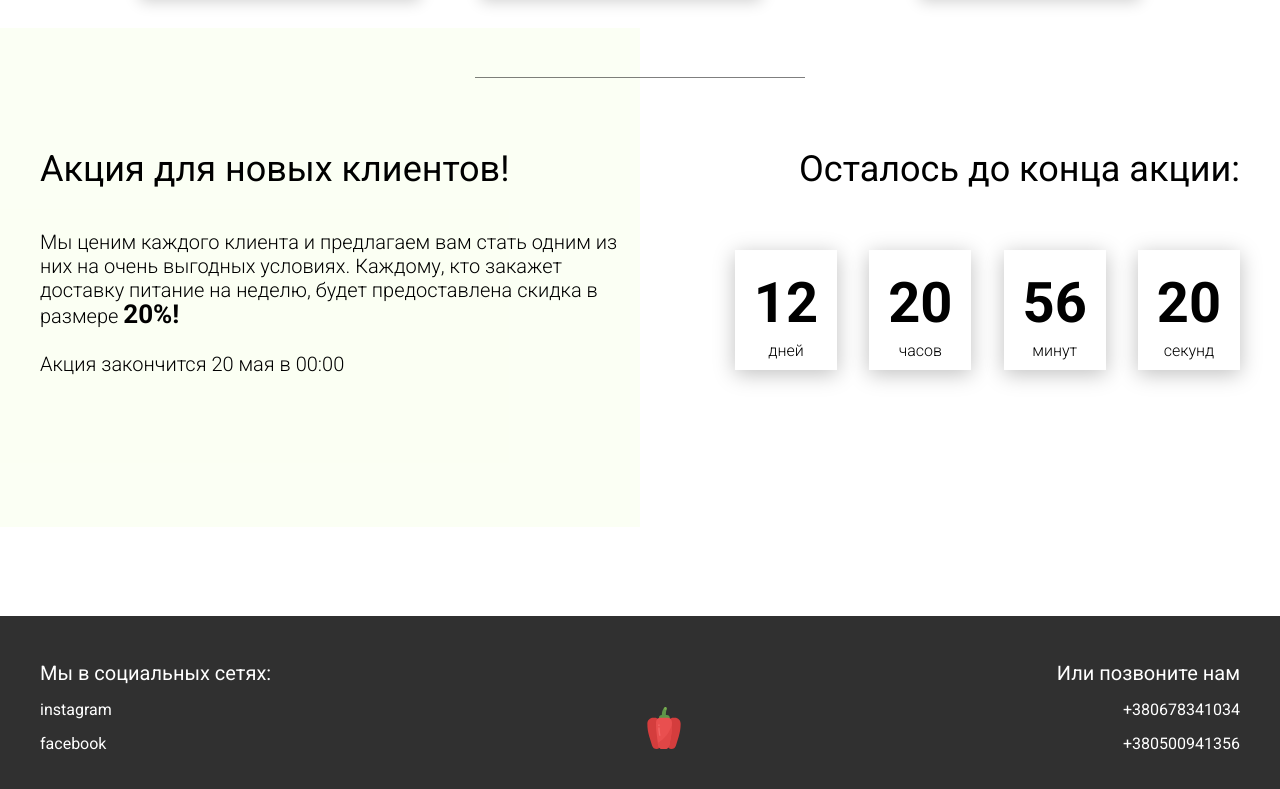
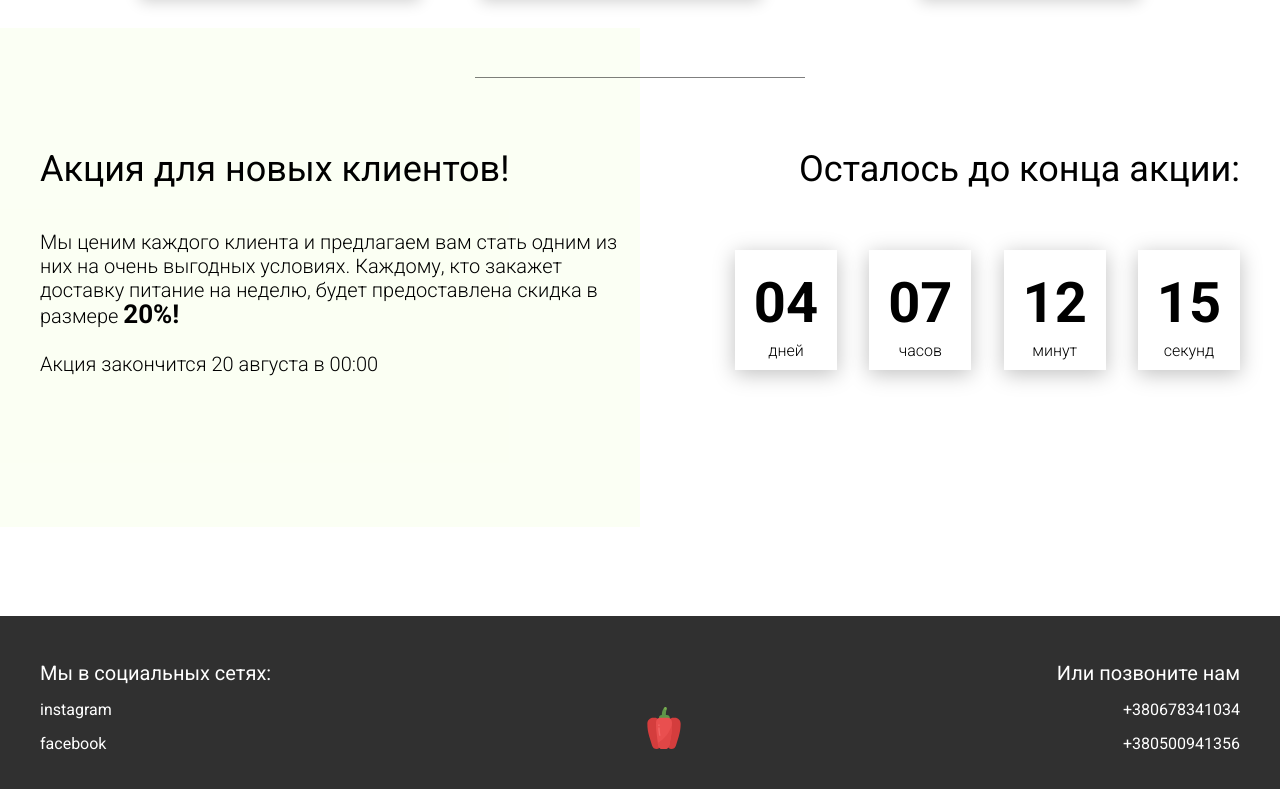
Before and after one commit to ilya-dorogan/Udemy_JS_in_work_Project_1, a plain HTML site: page index.html in a window 1280 px wide. Shown: the part 4618-5407 px from the top of the page. Drawn offline with Linux system fonts and the light colour scheme.

Commit message:
timer_add

```diff
--- a/index.html
+++ b/index.html
@@ -264,7 +264,7 @@
                     Каждому, кто закажет доставку питание на неделю, будет предоставлена скидка в размере
                     <span>20%!</span>
                     <br><br>
-                    Акция закончится 20 мая в 00:00
+                    Акция закончится 20 августа в 00:00
                 </div>
             </div>
             <div class="promotion__timer">
--- a/js/script.js
+++ b/js/script.js
@@ -1,6 +1,8 @@
 "use strict";
 
 window.addEventListener('DOMContentLoaded', () => {
+	// Tabs
+
 	const tabs = document.querySelectorAll('.tabheader__item'),
 		tabsContent = document.querySelectorAll('.tabcontent'),
 		tabsParent = document.querySelector('.tabheader__items');
@@ -37,4 +39,57 @@ window.addEventListener('DOMContentLoaded', () => {
 		}
 	});
 
+	// Timer
+
+	const deadLine = '2020-08-20';
+
+	function getTimeRemaining(endtime) {
+		const t = Date.parse(endtime) - Date.parse(new Date()),
+			days = Math.floor(t / (1000 * 60 * 60 * 24)),
+			hours = Math.floor((t / (1000 * 60 * 60) % 24)),
+			minutes = Math.floor((t / 1000 / 60) % 60),
+			seconds = Math.floor((t / 1000) % 60);
+		return {
+			'total': t,
+			'days': days,
+			'hours': hours,
+			'minutes': minutes,
+			'seconds': seconds
+		};
+	}
+
+	function getZero(num) {
+		if (num >= 0 && num < 10) {
+			return `0${num}`;
+		} else {
+			return num;
+		}
+	}
+
+	function setClock(selector, endtime) {
+		const timer = document.querySelector(selector),
+			days = timer.querySelector('#days'),
+			hours = timer.querySelector('#hours'),
+			minutes = timer.querySelector('#minutes'),
+			seconds = timer.querySelector('#seconds'),
+			timeInterval = setInterval(updateClock, 1000);
+
+		updateClock();
+
+		function updateClock() {
+			const t = getTimeRemaining(endtime);
+
+			days.innerHTML = getZero(t.days);
+			hours.innerHTML = getZero(t.hours);
+			minutes.innerHTML = getZero(t.minutes);
+			seconds.innerHTML = getZero(t.seconds);
+
+			if (t.total <= 0) {
+				clearInterval(timeInterval);
+			}
+		}
+	}
+
+	setClock('.timer', deadLine);
+
 });
```
